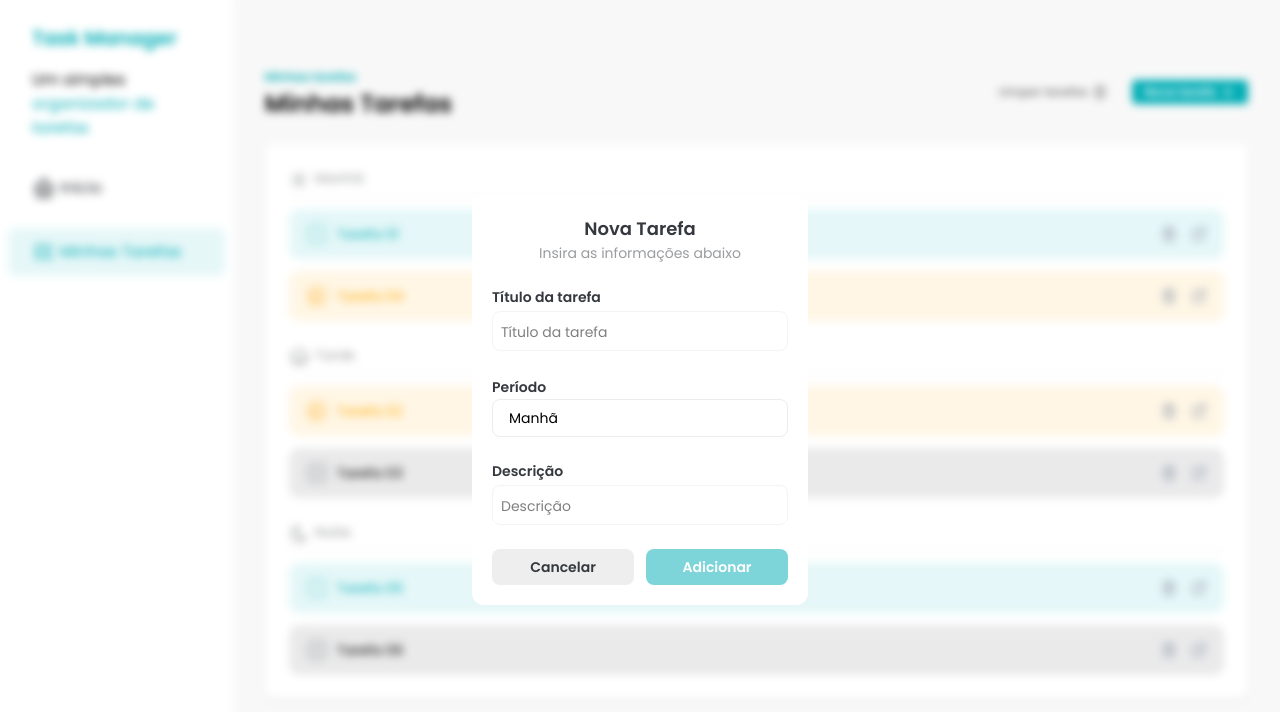
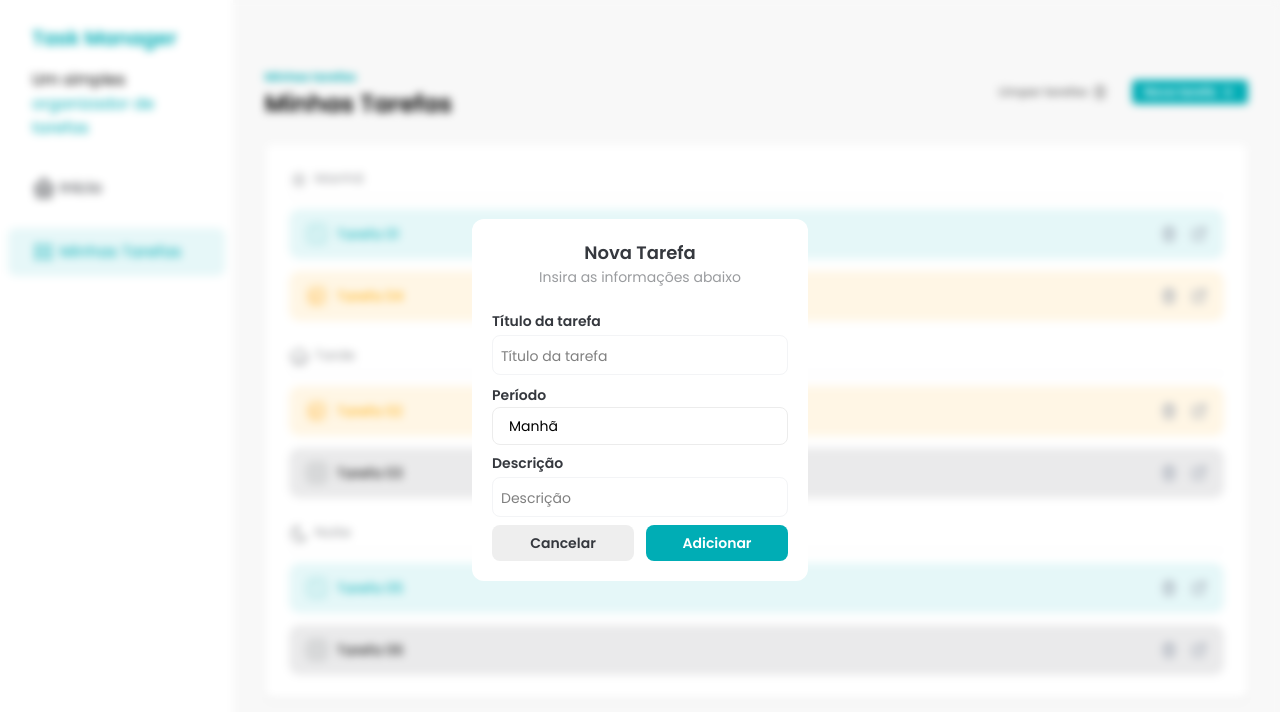
Before and after one commit to bezerrarodrigo/task-manager, a React (Vite) app: page / in a window 1280 px wide. Both pictures are taken after a click on the button "Nova tarefa". Shown: the top 712 px of the page. Built offline with nearby package versions, Linux system fonts and the light colour scheme.

Commit message:
feat(form-validation): add error handling and display in input components

```diff
--- a/src/components/AddTaskDialog.jsx
+++ b/src/components/AddTaskDialog.jsx
@@ -11,11 +11,31 @@ export function AddTaskDialog({ isOpen, closeDialog, handleAddNewTask }) {
   const [title, setTitle] = useState('');
   const [time, setTime] = useState('morning');
   const [description, setDescription] = useState('');
-
-  const isFormInvalid = !title.trim() || !description.trim();
+  const [errors, setErrors] = useState([]);
 
   //functions
   function handleAdd() {
+    const newErrors = [];
+
+    if (!title.trim()) {
+      newErrors.push(...errors, {
+        inputName: 'title',
+        message: 'Título é obrigatório.',
+      });
+    }
+
+    if (!description.trim()) {
+      newErrors.push(...errors, {
+        inputName: 'description',
+        message: 'Descrição é obrigatória.',
+      });
+    }
+
+    if (newErrors.length > 0) {
+      setErrors(newErrors);
+      return;
+    }
+
     handleAddNewTask({
       id: uuidV4(),
       title,
@@ -29,35 +49,43 @@ export function AddTaskDialog({ isOpen, closeDialog, handleAddNewTask }) {
   useEffect(() => {
     if (!isOpen) {
       setTitle('');
-      setTime('');
+      setTime('morning');
       setDescription('');
     }
   }, [isOpen]);
 
   if (!isOpen) return null;
+
+  const titleError = errors.find((error) => error.inputName === 'title');
+  const descriptionError = errors.find(
+    (error) => error.inputName === 'description'
+  );
+
   return createPortal(
     <div className="fixed inset-0 flex items-center justify-center backdrop-blur-xs">
       <div className="flex w-[336px] max-w-[400px] flex-col items-center rounded-xl bg-white p-5">
         <h2 className="text-lg font-semibold text-[#35383E]">Nova Tarefa</h2>
         <p className="text-sm text-[#9A9C9F]">Insira as informações abaixo</p>
-        <div className="space-y-6 pt-6">
+        <div className="space-y-2 pt-6">
           <Input
             id="task-name"
             label="Título da tarefa"
             placeholder="Título da tarefa"
             value={title}
             onChange={(e) => setTitle(e.target.value)}
+            errorMessage={titleError?.message}
           />
 
           <TimeSelect value={time} onChange={(e) => setTime(e.target.value)} />
-
           <Input
             id="task-description"
             label="Descrição"
             placeholder="Descrição"
             value={description}
             onChange={(e) => setDescription(e.target.value)}
+            errorMessage={descriptionError?.message}
           />
+
           <div className="flex gap-3">
             <Button
               className="w-full"
@@ -71,7 +99,6 @@ export function AddTaskDialog({ isOpen, closeDialog, handleAddNewTask }) {
               className="w-full disabled:cursor-not-allowed disabled:opacity-50"
               size="lg"
               onClick={handleAdd}
-              disabled={isFormInvalid}
             >
               Adicionar
             </Button>
--- a/src/components/Input.jsx
+++ b/src/components/Input.jsx
@@ -1,6 +1,6 @@
 import { InputLabel } from './InputLabel';
 
-export function Input({ label, ...props }) {
+export function Input({ label, errorMessage, ...props }) {
   return (
     <div className="flex flex-col space-y-1">
       <InputLabel {...props}>{label}</InputLabel>
@@ -9,6 +9,7 @@ export function Input({ label, ...props }) {
         id={props.id}
         className="h-10 w-[296px] rounded-lg border border-gray-100 px-2 py-3 outline-none placeholder:text-sm focus:border-[#00ADB5] focus:ring-1 focus:ring-[#00ADB5]"
       />
+      {errorMessage && <p className="text-xs text-red-400">{errorMessage}</p>}
     </div>
   );
 }
```
